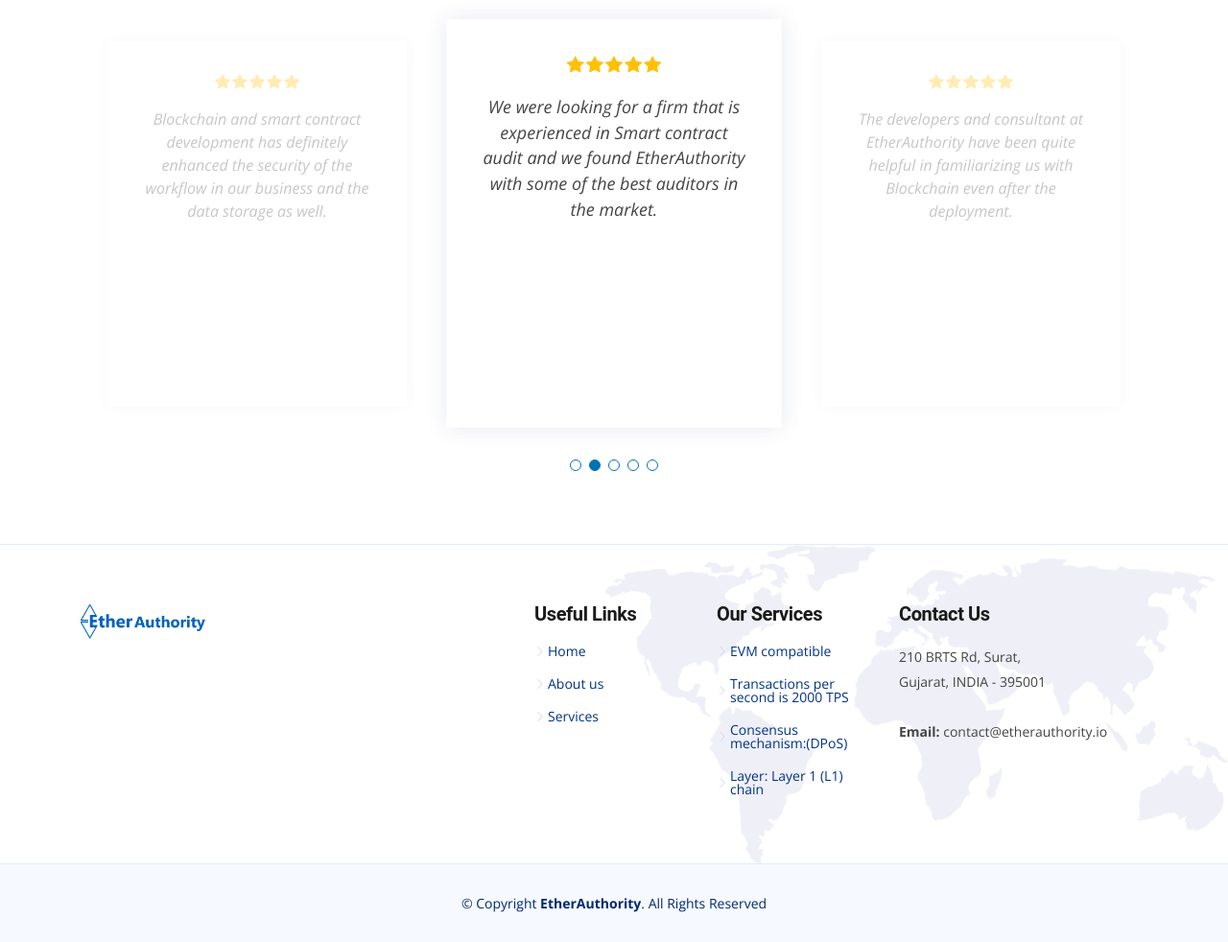
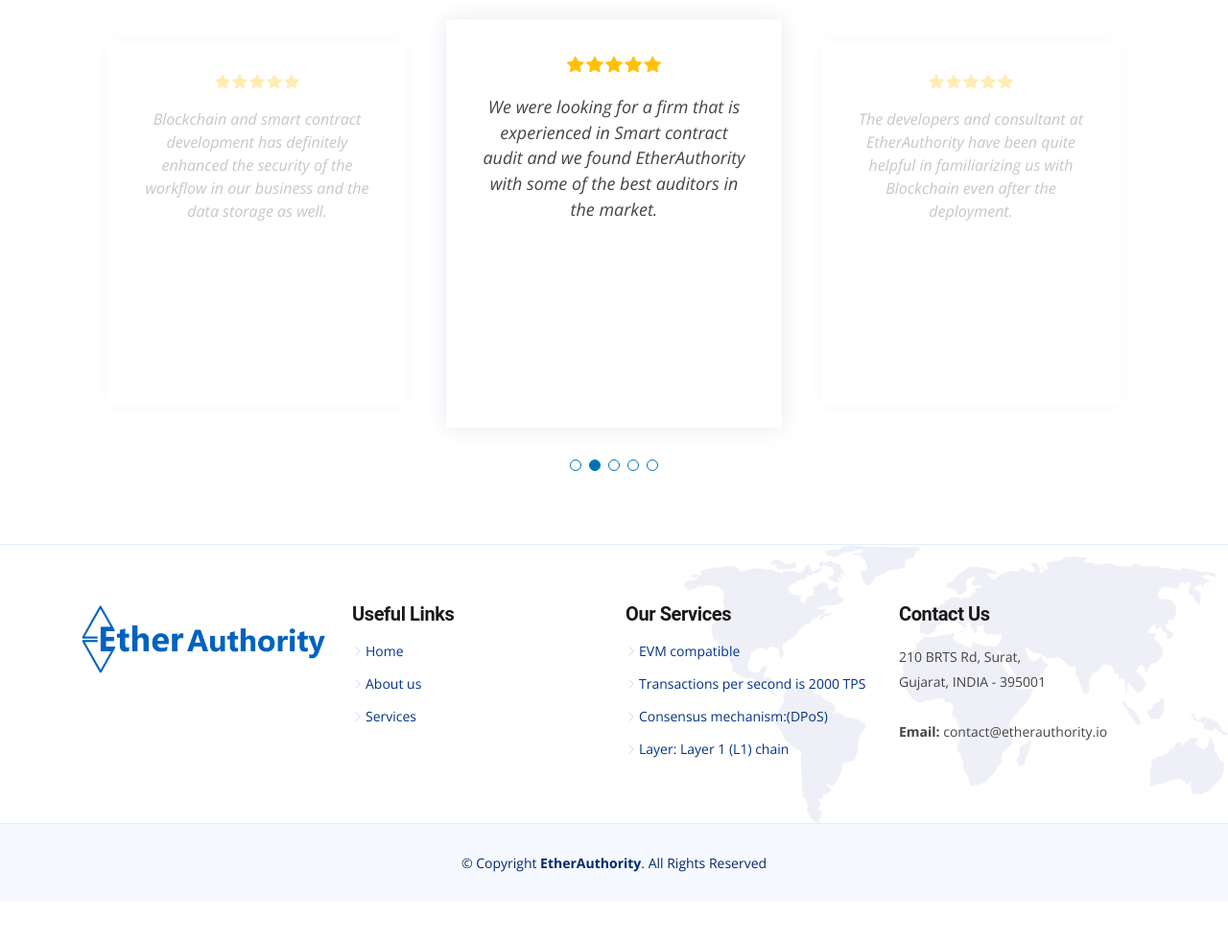
Before and after one commit to AdhikBagul/etherauthority, a plain HTML site: page index.html in a window 1280 px wide. Shown: the part 4382-5364 px from the top of the page at 96% size. After the commit the page ends 5322 px from the top, so only its background shows below. Drawn offline with nearby package versions, Linux system fonts and the light colour scheme.

Commit message:
footer content updated

```diff
--- a/assets/css/style.css
+++ b/assets/css/style.css
@@ -2378,6 +2378,7 @@ section {
 
 .footer .footer-top .footer-info {
   margin-bottom: 30px;
+  text-align: center;
 }
 
 .footer .footer-top .footer-info .logo {
@@ -2386,8 +2387,10 @@ section {
 }
 
 .footer .footer-top .footer-info .logo img {
-  max-height: 40px;
-  margin-right: 6px;
+ /* max-height: 40px;
+  margin-right: 6px;*/
+  max-height: 90px;
+  max-width: 100%;
 }
 
 .footer .footer-top .footer-info .logo span {
@@ -2635,4 +2638,7 @@ section {
       margin-right: 6px;
       max-width: 100%;
   }
-}
+
+
+
+}
--- a/index.html
+++ b/index.html
@@ -1288,7 +1288,7 @@
     <div class="footer-top">
       <div class="container">
         <div class="row gy-4">
-          <div class="col-lg-5 col-md-12 footer-info">
+          <div class="col-lg-3 col-md-12 footer-info">
             <a href="index.html" class="logo d-flex align-items-center">
               <img src="assets/img/logo.png" alt="">
               <!-- <span>EtherAuthority</span> -->
@@ -1302,7 +1302,7 @@
             </div> -->
           </div>
 
-          <div class="col-lg-2 col-6 footer-links">
+          <div class="col-lg-3 col-6 footer-links">
             <h4>Useful Links</h4>
             <ul>
               <li><i class="bi bi-chevron-right"></i> <a href="#homw">Home</a></li>
@@ -1313,7 +1313,7 @@
             </ul>
           </div>
 
-          <div class="col-lg-2 col-6 footer-links">
+          <div class="col-lg-3 col-6 footer-links">
             <h4>Our Services</h4>
             <ul>
               <li><i class="bi bi-chevron-right"></i> <a href="#services">EVM compatible</a></li>
```
